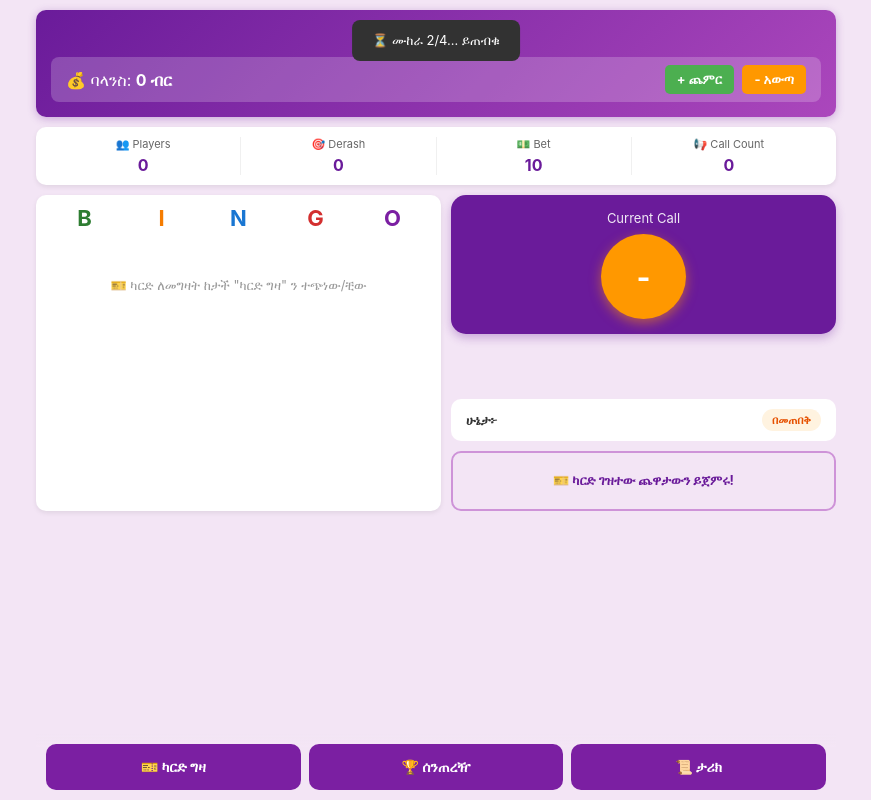
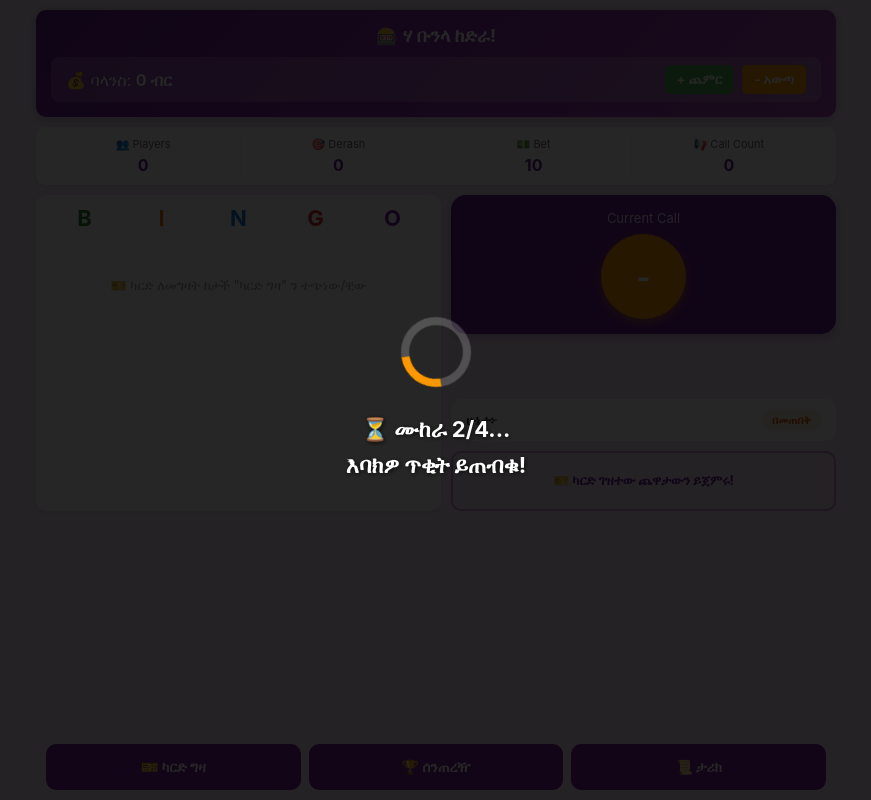
Before and after one commit to simasewa16-svg/Mybingobot, a FastAPI app: page / in a window 1280 px wide. Shown: the whole page, without its empty margins (204-1075 px from the left). Run offline with FastAPI, Linux system fonts and the light colour scheme; parts of the project's set-up code (start-up, migrations or seed data) failed here and were passed over; some libraries are stand-ins or nearby versions.

Commit message:
Update index.html

```diff
--- a/templates/index.html
+++ b/templates/index.html
@@ -3,7 +3,7 @@
 <head>
     <meta charset="UTF-8">
     <meta name="viewport" content="width=device-width, initial-scale=1.0, maximum-scale=1.0, user-scalable=no">
-    <title>ሃ ቡንላ ከድራ!</title>
+    <title> ኢትዮጵያዬ!</title>
     <script src="https://telegram.org/js/telegram-web-app.js"></script>
     <style>
         * { margin: 0; padding: 0; box-sizing: border-box; font-family: -apple-system, BlinkMacSystemFont, sans-serif; -webkit-tap-highlight-color: transparent; }
@@ -68,8 +68,52 @@
         .admin-item p { margin-bottom: 4px; }
         .approve-btn { background: #4caf50; color: white; border: none; padding: 10px; border-radius: 6px; cursor: pointer; margin-top: 6px; width: 100%; font-weight: bold; }
         .reject-btn { background: #d32f2f; color: white; border: none; padding: 10px; border-radius: 6px; cursor: pointer; margin-top: 6px; width: 100%; font-weight: bold; }
-        .toast { position: fixed; top: 20px; left: 50%; transform: translateX(-50%); background: #323232; color: white; padding: 12px 20px; border-radius: 8px; font-size: 13px; z-index: 2000; opacity: 0; transition: opacity 0.3s; max-width: 90%; }
-        .toast.show { opacity: 1; }
+
+        /* ✅ የተሻሻለ እና ትልቅ የሆነ Toast Notification */
+        .toast {
+            position: fixed;
+            bottom: 30px;
+            left: 50%;
+            transform: translateX(-50%) translateY(100px);
+            background: #1a1a1a;
+            color: white;
+            padding: 18px 24px;
+            border-radius: 12px;
+            font-size: 18px; /* ትልቅ ፊደል */
+            font-weight: bold;
+            z-index: 99999; /* ከሁሉም ነገር በላይ */
+            opacity: 0;
+            transition: all 0.3s cubic-bezier(0.68, -0.55, 0.27, 1.55);
+            max-width: 90%;
+            text-align: center;
+            box-shadow: 0 10px 25px rgba(0,0,0,0.5);
+            white-space: pre-line;
+            border-left: 6px solid #ff9800;
+        }
+        .toast.show { opacity: 1; transform: translateX(-50%) translateY(0); }
+
+        /* ✅ አዲስ የሙሉ ስክሪን Loading Overlay */
+        .loading-overlay {
+            position: fixed; top: 0; left: 0; width: 100%; height: 100%;
+            background: rgba(0, 0, 0, 0.85);
+            display: none; flex-direction: column; align-items: center; justify-content: center;
+            z-index: 10000; padding: 20px; text-align: center;
+        }
+        .loading-overlay.show { display: flex; }
+        .spinner-large {
+            width: 70px; height: 70px;
+            border: 8px solid rgba(255,255,255,0.2);
+            border-radius: 50%;
+            border-top-color: #ff9800;
+            animation: spin 1s linear infinite;
+            margin-bottom: 25px;
+        }
+        .loading-text {
+            color: white; font-size: 22px; font-weight: bold;
+            line-height: 1.6; text-shadow: 1px 1px 5px rgba(0,0,0,0.8);
+            max-width: 85%;
+        }
+
         .loading { display: inline-block; width: 16px; height: 16px; border: 2px solid rgba(255,255,255,0.3); border-radius: 50%; border-top-color: white; animation: spin 0.8s linear infinite; }
         @keyframes spin { to { transform: rotate(360deg); } }
         .error-screen { position: fixed; top: 0; left: 0; width: 100%; height: 100%; background: #f3e5f5; display: none; flex-direction: column; align-items: center; justify-content: center; z-index: 9999; padding: 30px; text-align: center; }
@@ -115,6 +159,12 @@
     <div class="error-screen" id="errorScreen">
         <h2>⚠️ ስህተት</h2>
         <p>ይህ ገጽ በቴሌግራም ውስጥ ብቻ ይሰራል።<br>እባክህ/ሽ በቴሌግራም ቦት በኩል ክፈተው/ተው።</p>
+    </div>
+
+    <!-- ✅ አዲስ የሙሉ ስክሪን Loading Overlay -->
+    <div class="loading-overlay" id="loadingOverlay">
+        <div class="spinner-large"></div>
+        <div class="loading-text" id="loadingText">⏳ ሰርቨሩ በመነሳት ላይ ነው... እባክዎ ጥቂት ይጠብቁ</div>
     </div>
 
     <div class="app-container">
@@ -294,12 +344,23 @@
             return { 'Content-Type': 'application/json', 'X-Telegram-Init-Data': tg.initData || '' };
         }
 
-        function showToast(msg, duration = 3000) {
+        // ✅ የተሻሻለ የToast ማሳያ (በትልቁ እና ጎልቶ የሚታይ)
+        function showToast(msg, duration = 4000) {
             const t = document.getElementById('toast');
             t.innerText = msg;
             t.classList.add('show');
             clearTimeout(toastTimer);
             toastTimer = setTimeout(() => t.classList.remove('show'), duration);
+        }
+
+        // ✅ አዲስ የLoading Overlay ማሳያ እና ማጥፊያ
+        function showLoadingOverlay(msg = "⏳ እባክዎ ጥቂት ይጠብቁ...") {
+            document.getElementById('loadingText').innerText = msg;
+            document.getElementById('loadingOverlay').classList.add('show');
+        }
+
+        function hideLoadingOverlay() {
+            document.getElementById('loadingOverlay').classList.remove('show');
         }
 
         // ✅ መሠረታዊ Retry
@@ -316,7 +377,7 @@
             }
         }
 
-        // ✅ የላቀ Retry — ሰርቨሩ ሲነቃ ለመጠበቅ
+        // ✅ የላቀ Retry — ሰርቨሩ ሲነቃ ለመጠበቅ (አሁን Loading Overlay ይጠቀማል)
         async function fetchWithServerWakeup(url, options = {}, maxAttempts = 6, delayMs = 5000) {
             let lastError = null;
             for (let attempt = 1; attempt <= maxAttempts; attempt++) {
@@ -331,12 +392,13 @@
                     if (res.status === 502 || res.status === 503 || res.status === 504) {
                         lastError = new Error(`Server waking up (${res.status})`);
                         if (attempt < maxAttempts) {
-                            showToast(`⏳ ሙከራ ${attempt}/${maxAttempts}... ሰርቨሩ በመነሳት ላይ`);
+                            showLoadingOverlay(`⏳ ሙከራ ${attempt}/${maxAttempts}...\nሰርቨሩ በመነሳት ላይ ነው።\nእባክዎ ጥቂት ይጠብቁ!`);
                             await new Promise(r => setTimeout(r, delayMs));
                             continue;
                         }
                         throw lastError;
                     }
+                    hideLoadingOverlay(); // ስኬታማ ሲሆን መሸፈኛውን አጥፋ
                     return res;
                 } catch (err) {
                     lastError = err;
@@ -344,12 +406,13 @@
                         lastError = new Error('Timeout');
                     }
                     if (attempt < maxAttempts) {
-                        showToast(`⏳ ሙከራ ${attempt}/${maxAttempts}... ይጠብቁ`);
+                        showLoadingOverlay(`⏳ ሙከራ ${attempt}/${maxAttempts}...\nእባክዎ ጥቂት ይጠብቁ!`);
                         await new Promise(r => setTimeout(r, delayMs));
                         continue;
                     }
                 }
             }
+            hideLoadingOverlay();
             throw lastError || new Error('Failed after retries');
         }
 
@@ -594,7 +657,7 @@
             const reference = prompt("የደረሰኙ ቁጥር:");
             if (!reference || reference.trim() === '') return;
             closeDepositModal();
-            showToast("⏳ በመላክ ላይ... ሰርቨሩ ቢነቃ ይጠብቁ", 6000);
+            showLoadingOverlay("⏳ ጥያቄዎን በመላክ ላይ...");
             try {
                 const res = await fetchWithServerWakeup(`${API_BASE_URL}/api/deposit`, {
                     method: 'POST', headers: authHeaders(),
@@ -603,9 +666,11 @@
                 let data = {};
                 try { data = await res.json(); } catch (_) { data = {}; }
                 if (res.ok) showToast("✅ ጥያቄዎ ተልኳል! Admin ያጸድቀዋል።", 5000);
-                else showToast("❌ " + (data.detail || `ስህተት (${res.status})`), 4000);
+                else showToast("❌ " + (data.detail || `ስህተት (${res.status})`), 5000);
             } catch (e) {
                 showToast("❌ ሰርቨሩ ላይሰራ ነው — ለ1 ደቂቃ ጠብቀው እንደገና ይሞክሩ", 5000);
+            } finally {
+                hideLoadingOverlay();
             }
         }
 
@@ -618,7 +683,7 @@
             if (!account || account.length < 5) { showToast("❌ የአካውንት ቁጥር ያስፈልጋል"); return; }
             const currentBal = parseFloat(document.getElementById('user-balance').innerText) || 0;
             if (currentBal < amount) { showToast("❌ በቂ ባላንስ የለዎትም"); return; }
-            showToast("⏳ በመላክ ላይ...", 5000);
+            showLoadingOverlay("⏳ ጥያቄዎን በመላክ ላይ...");
             try {
                 const res = await fetchWithServerWakeup(`${API_BASE_URL}/api/withdrawal`, {
                     method: 'POST', headers: authHeaders(),
@@ -631,10 +696,12 @@
                     closeWithdrawModal();
                     await fetchMe();
                 } else {
-                    showToast("❌ " + (data.detail || `ስህተት (${res.status})`), 4000);
+                    showToast("❌ " + (data.detail || `ስህተት (${res.status})`), 5000);
                 }
             } catch (e) {
                 showToast("❌ ሰርቨሩ ላይሰራ ነው — ለ1 ደቂቃ ጠብቀው እንደገና ይሞክሩ", 5000);
+            } finally {
+                hideLoadingOverlay();
             }
         }
 
@@ -644,7 +711,7 @@
             }
             if (!isGameTrusted()) { showToast("⏳ በመገናኘት ላይ"); return; }
             isBuying = true; updateBuyButton();
-            showToast("⏳ ካርድ በመግዛት ላይ...", 5000);
+            showLoadingOverlay("⏳ ካርድ በመግዛት ላይ...");
             try {
                 const res = await fetchWithServerWakeup(`${API_BASE_URL}/api/buy_card`, {
                     method: 'POST', headers: authHeaders(),
@@ -658,12 +725,13 @@
                     await fetchMyCard();
                     await fetchGameState();
                 } else {
-                    showToast("❌ " + (data.detail || `ስህተት (${res.status})`), 4000);
+                    showToast("❌ " + (data.detail || `ስህተት (${res.status})`), 5000);
                 }
             } catch (e) {
                 showToast("❌ ሰርቨሩ ላይሰራ ነው", 5000);
             } finally {
                 isBuying = false; updateBuyButton();
+                hideLoadingOverlay();
             }
         }
 
@@ -801,7 +869,7 @@
 
         async function approveDeposit(id) {
             if (!confirm('ፍቀድ?')) return;
-            showToast("⏳ በማጽደቅ ላይ...");
+            showLoadingOverlay("⏳ በማጽደቅ ላይ...");
             try {
                 const res = await fetchWithServerWakeup(`${API_BASE_URL}/api/admin/approve/${id}`,
                     {method:'POST', headers: authHeaders()}, 6, 5000);
@@ -814,17 +882,19 @@
                     await fetchMe();
                 } else showToast('❌ ' + (data.detail || 'ስህተት'));
             } catch (e) { showToast('❌ ሰርቨሩ ላይሰራ ነው'); }
+            finally { hideLoadingOverlay(); }
         }
 
         async function rejectDeposit(id) {
             if (!confirm('ከልክል?')) return;
-            showToast("⏳ በመከልከል ላይ...");
+            showLoadingOverlay("⏳ በመከልከል ላይ...");
             try {
                 const res = await fetchWithServerWakeup(`${API_BASE_URL}/api/admin/reject/${id}`,
                     {method:'POST', headers: authHeaders()}, 6, 5000);
                 if (res.ok) { showToast('✅ ተከልክሏል'); loadDeposits(); updateAdminBadge(); }
                 else showToast('❌ ስህተት');
             } catch (e) { showToast('❌ ሰርቨሩ ላይሰራ ነው'); }
+            finally { hideLoadingOverlay(); }
         }
 
         async function loadWithdrawals() {
@@ -862,7 +932,7 @@
         async function approveWithdrawal(wid) {
             const ref = prompt('የክፍያ ማስረጃ ቁጥር:');
             if (!ref) return;
-            showToast("⏳ በማጽደቅ ላይ...");
+            showLoadingOverlay("⏳ በማጽደቅ ላይ...");
             try {
                 const res = await fetchWithServerWakeup(`${API_BASE_URL}/api/admin/withdrawal/${wid}/approve`, {
                     method: 'POST', headers: authHeaders(),
@@ -871,17 +941,19 @@
                 if (res.ok) { showToast('✅ ተፈቅዷል'); loadWithdrawals(); }
                 else showToast('❌ ስህተት');
             } catch (e) { showToast('❌ ሰርቨሩ ላይሰራ ነው'); }
+            finally { hideLoadingOverlay(); }
         }
 
         async function rejectWithdrawal(wid) {
             if (!confirm('ከልክል? ባላንስ ይመለሳል')) return;
-            showToast("⏳ በመከልከል ላይ...");
+            showLoadingOverlay("⏳ በመከልከል ላይ...");
             try {
                 const res = await fetchWithServerWakeup(`${API_BASE_URL}/api/admin/withdrawal/${wid}/reject`,
                     {method:'POST', headers: authHeaders()}, 6, 5000);
                 if (res.ok) { showToast('✅ ተከልክሏል'); loadWithdrawals(); }
                 else showToast('❌ ስህተት');
             } catch (e) { showToast('❌ ሰርቨሩ ላይሰራ ነው'); }
+            finally { hideLoadingOverlay(); }
         }
 
         async function loadPlayers() {
@@ -1054,6 +1126,7 @@
         }
 
         window.onload = async function() {
+            showLoadingOverlay("⏳ እየተገናኘ ነው... እባክዎ ጥቂት ይጠብቁ");
             let result = await loadCurrentGame();
             let retries = 0;
             while (!result.ok && retries < 5) {
@@ -1061,7 +1134,8 @@
                 result = await loadCurrentGame();
                 retries++;
             }
-            if (!result.ok) showToast("⚠️ ሰርቨሩ ሊነቃ አልቻለም");
+            hideLoadingOverlay();
+            if (!result.ok) showToast("⚠️ ሰርቨሩ ሊነቃ አልቻለም። እባክዎ ቆይተው እንደገና ይሞክሩ።", 7000);
             await fetchMe();
             await fetchMyCard();
             await fetchGameState();
```
